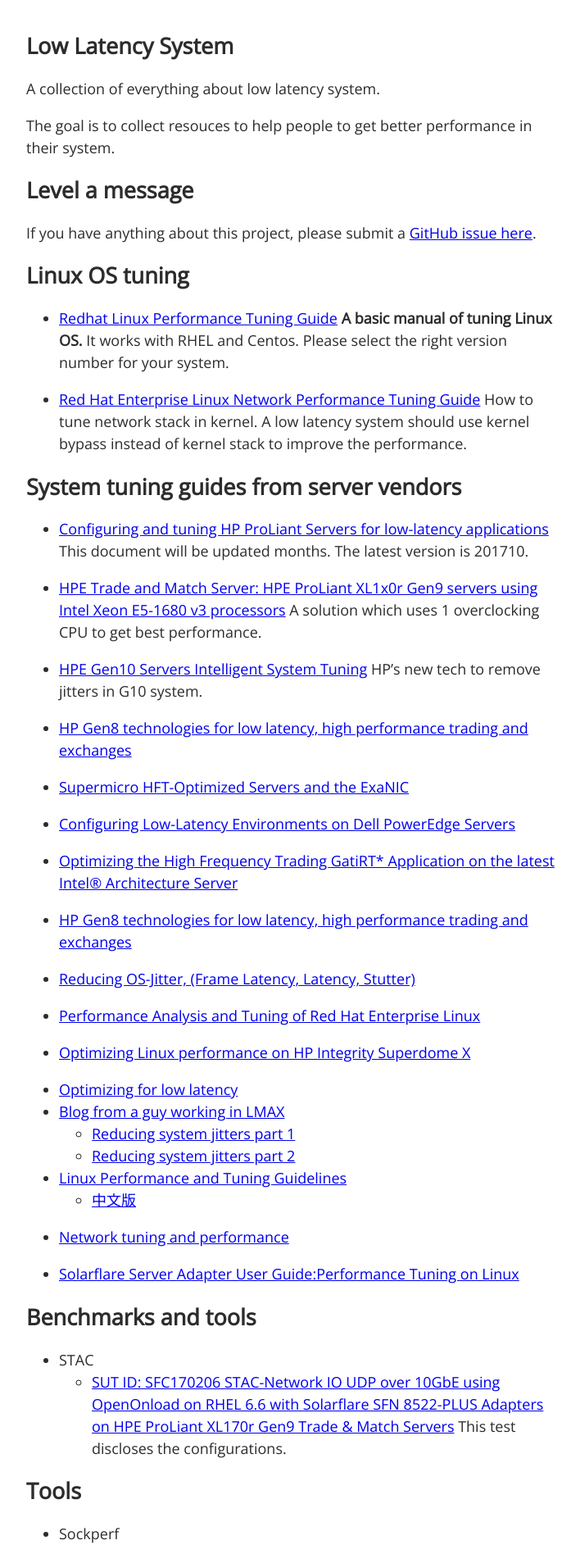
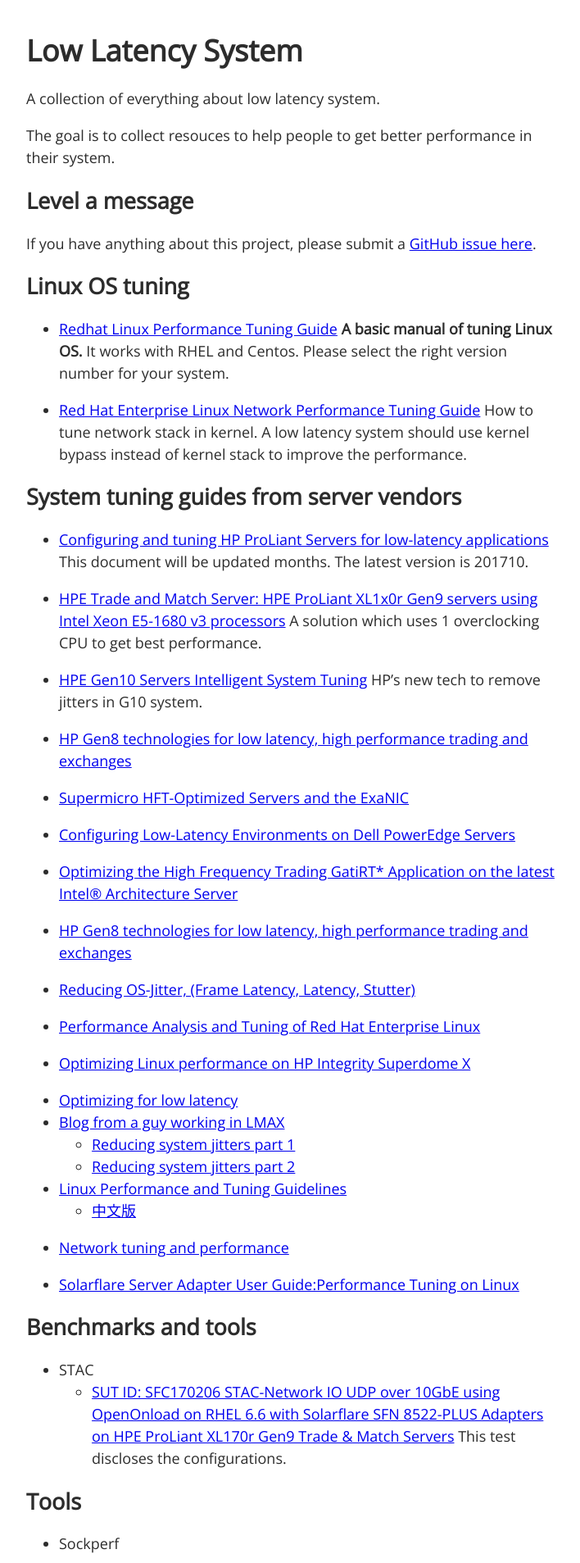
Before and after one commit to datar/low-latency-system, a Jekyll site: the page built from index.md, in a window 1280 px wide. Shown: the top 1907 px of the page at 82% size, without its empty margins (283-991 px from the left). Built offline with Jekyll 4.4.1, drawn with Linux system fonts in a browser that asks for light colours; our own code applies the rules of GitHub Pages for plain Markdown files.

Commit message:
simplify layout

```diff
--- a/_layouts/default.html
+++ b/_layouts/default.html
@@ -28,11 +28,7 @@
     <!-- HEADER -->
 
     <!-- MAIN CONTENT -->
-    <div id="main_content_wrap" class="outer">
-      <section id="main_content" class="inner">
-        {{ content }}
-      </section>
-    </div>
+    {{ content }}
 
     <!-- FOOTER  -->
     {% if site.google_analytics %}
```
